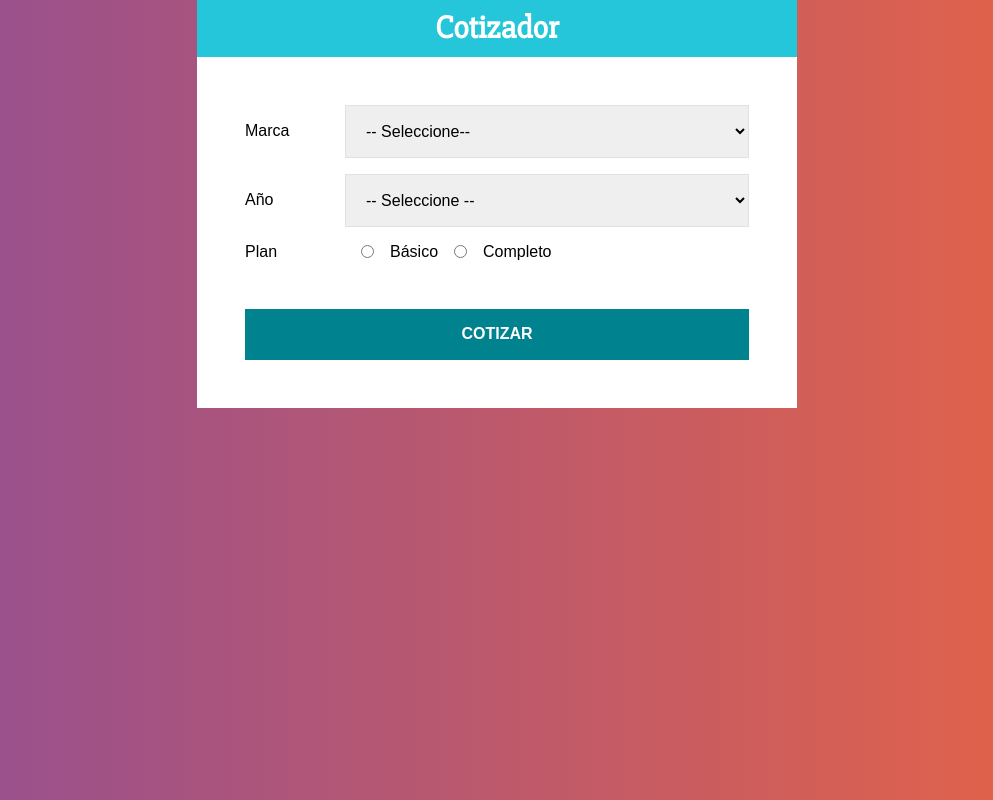
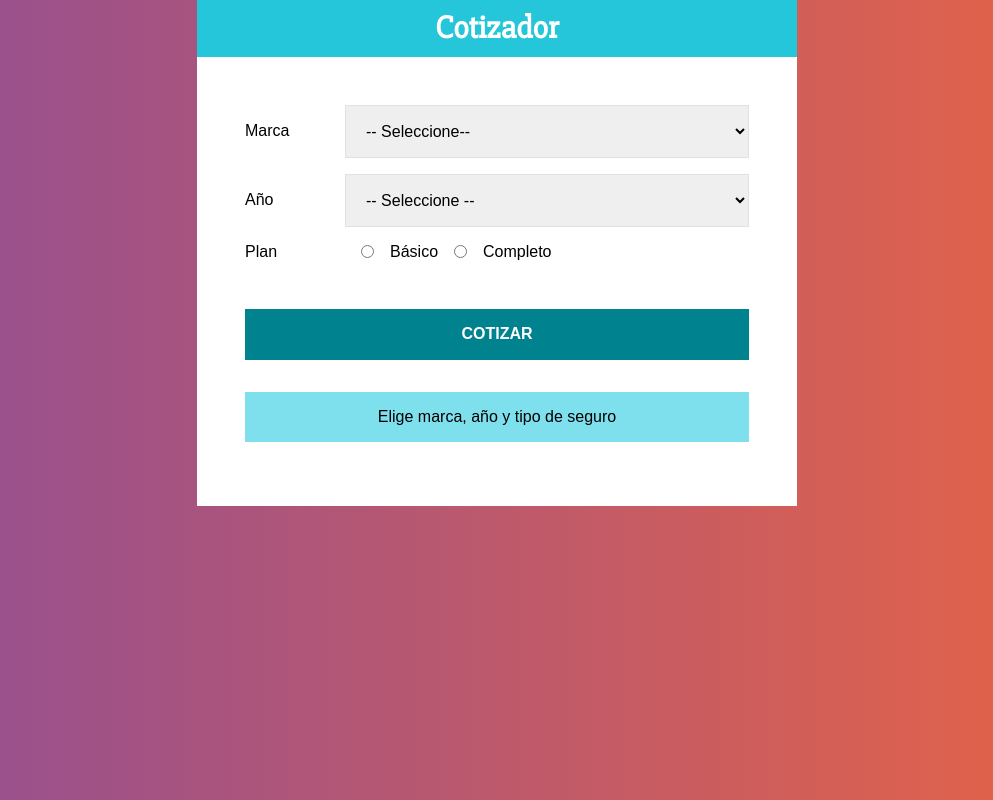
Before and after one commit to hberumen/cotizadorjs, a React (Create React App) app: page / in a window 1280 px wide. Shown: the whole page, without its empty margins (143-1136 px from the left). Built offline with nearby package versions, Linux system fonts and the light colour scheme.

Commit message:
mostrar resultado

```diff
--- a/src/App.js
+++ b/src/App.js
@@ -3,6 +3,7 @@
 import styled from '@emotion/styled'
 import Formulario from "./componets/Formulario";
 import Resumen from "./componets/Resumen";
+import Resultado from "./componets/Resultado";
 
 const Contenedor = styled.div`
   max-width: 600px;
@@ -36,6 +37,10 @@
             />
           }
 
+          <Resultado
+            cotizacion={cotizacion}
+            />
+
         </ContenedorFormulario>
     </Contenedor>
   );
--- a/src/componets/Resultado.jsx
+++ b/src/componets/Resultado.jsx
@@ -0,0 +1,39 @@
+import React from 'react'
+import styled from '@emotion/styled'
+
+const Mensaje = styled.p`
+    background-color: rgb(127,224,237);
+    margin-top: 2rem;
+    padding: 1rem;
+    text-align: center;
+`
+const ResultadoCotizacion = styled.div`
+    text-align: center;
+    padding: .5rem;
+    border: 1px solid #26C6DA;
+    background-color: rgb(127,224,237);
+    margin-top: 1rem;
+    position: relative;
+`
+
+const TextoCotizacion = styled.p`
+    color: #00838F;
+    padding: 1rem;
+    text-transform: uppercase;
+    font-weight: bold;
+    margin: 0;
+`
+
+const Resultado = ({cotizacion}) => {
+    if(cotizacion){
+        return (
+            <ResultadoCotizacion>
+                <TextoCotizacion>El total es {cotizacion}</TextoCotizacion>
+            </ResultadoCotizacion>
+        )
+    }else{
+       return (<Mensaje>Elige marca, año y tipo de seguro</Mensaje>)
+    }
+}
+
+export default Resultado
--- a/src/index.css
+++ b/src/index.css
@@ -9,8 +9,8 @@
 }
 ul {
   list-style: none;
-  padding: none;
-  margin: none;
+  padding: 0;
+  margin: 0;
 }
 span.resultado {
   position: relative;
```
Also changed, not shown: 1 other file (tests, documents, lock files or other folders).
